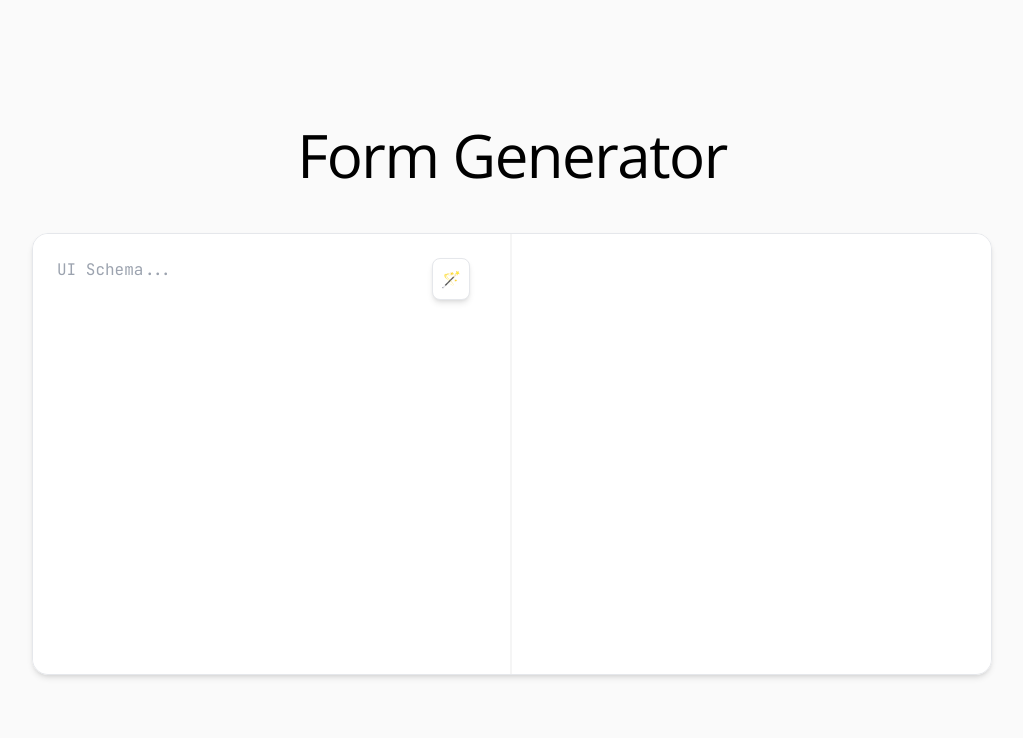
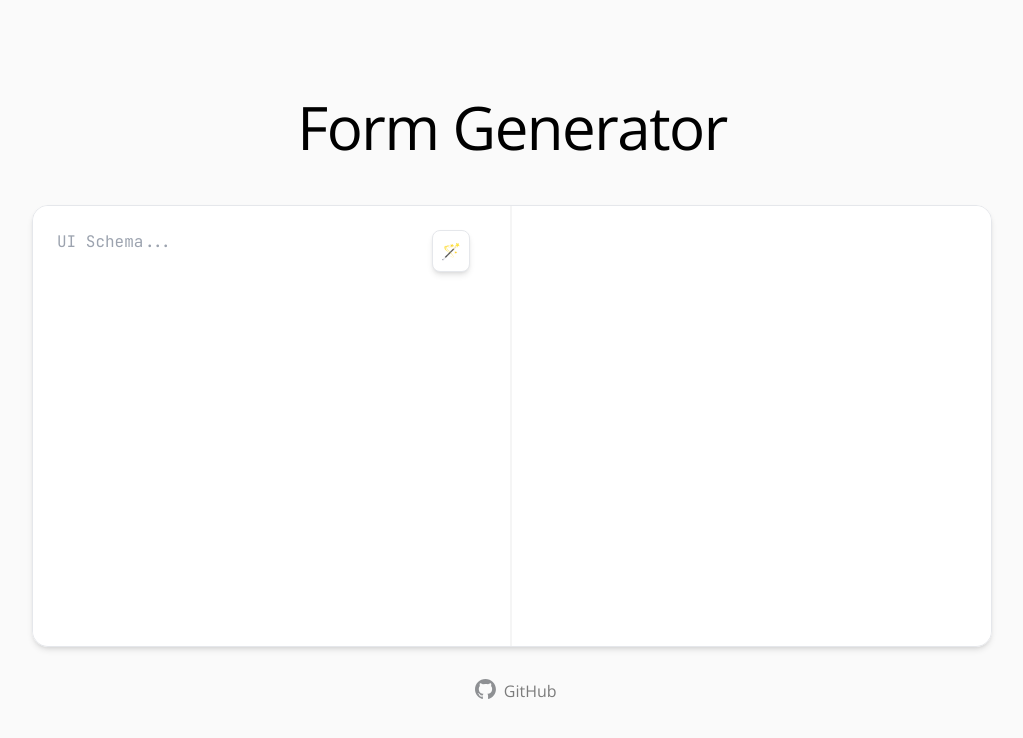
Before and after one commit to StrixROX/JSON-Form-Generator, a Next.js app: page / in a window 1280 px wide. Shown: the top 738 px of the page, without its empty margins (128-1151 px from the left). Built offline with nearby package versions, Linux system fonts and the light colour scheme.

Commit message:
Added link to GitHub repo

```diff
--- a/pages/index.jsx
+++ b/pages/index.jsx
@@ -31,7 +31,6 @@ export default function Home() {
 	function onFormSubmit(res) {
 		setResponse(res)
 	}
-
 	function onResponseClosed() {
 		setResponse(null)
 	}
@@ -54,6 +53,7 @@ export default function Home() {
 					className={`${Theme.TITLE_COLOR} mb-4 text-4xl font-thin leading-none tracking-tight md:text-5xl lg:text-6xl`}>
 					Form Generator
 				</h1>
+
 				<div className="flex h-3/5 w-full flex-row overflow-hidden border border-gray-200 shadow-md sm:rounded-2xl">
 					<div
 						className={`${Theme.MAIN_BG} ${Theme.INTERFACE_PADDING} schema-wrapper h-full w-1/2 border-r-2 ${Theme.SEPARATOR_COLOR}`}>
@@ -80,6 +80,12 @@ export default function Home() {
 						) : null}
 					</div>
 				</div>
+
+				<div>
+					<a href="https://github.com/StrixROX/JSON-Form-Generator" target="_blank" className="flex flow-row opacity-50 hover:underline hover:decoration-solid hover:decoration-1">
+						<img src="/github-mark.svg" alt="GitHub" className="h-5 px-2" />GitHub
+					</a>
+				</div>
 			</div>
 		</>
 	)
```
Also changed, not shown: public/github-mark.svg (added).
